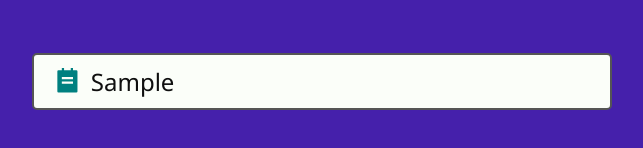
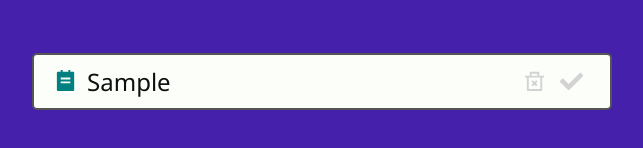
Before and after one commit to DiMelnikov/Todo-App, a React (Create React App) app: page / in a window 1280 px wide. Both pictures are taken after typing "Sample" into the empty fields and a click on the button "Submit". Shown: the part 164-312 px from the top of the page, without its empty margins (318-961 px from the left). Built offline with nearby package versions, Linux system fonts and the light colour scheme.

Commit message:
add styles from icon

```diff
--- a/src/components/TodoList/Todo.js
+++ b/src/components/TodoList/Todo.js
@@ -1,4 +1,6 @@
-import { RiTodoFill } from 'react-icons/ri'
+import { RiTodoFill, RiDeleteBin2Line } from 'react-icons/ri'
+import { FaCheck } from 'react-icons/fa'
+
 import styles from './Todo.module.css'
 
 function Todo({ todo, deleteTodo }) {
@@ -6,6 +8,8 @@
 		<div className={styles.todo} onDoubleClick={() => deleteTodo(todo.id)}>
 			<RiTodoFill className={styles.todoIcon} />
 			<div className={styles.todoText}>{todo.text}</div>
+			<RiDeleteBin2Line className={styles.deleteIcon} />
+			<FaCheck className={styles.checkIcon} />
 		</div>
 	)
 }
--- a/src/components/TodoList/Todo.module.css
+++ b/src/components/TodoList/Todo.module.css
@@ -21,3 +21,38 @@
 	margin-right: 10px;
 	color: teal;
 }
+
+.completedTodo {
+	background-color: unset;
+	border-color: gray;
+	color: gray;
+}
+
+.todo.completedTodo .todoIcon,
+.todo.completedTodo .checkIcon,
+.todo.completedTodo .deleteIcon {
+	color: gray;
+}
+
+.checkIcon,
+.deleteIcon {
+	cursor: pointer;
+	color: lightgrey;
+	padding: 0 7px;
+	font-size: 1.8rem;
+	transition: transform 0.3s;
+}
+
+.checkIcon:hover,
+.deleteIcon:hover {
+	cursor: pointer;
+	transform: scale(1.3);
+}
+
+.checkIcon:hover {
+	color: green;
+}
+
+.deleteIcon:hover {
+	color: red;
+}
```
